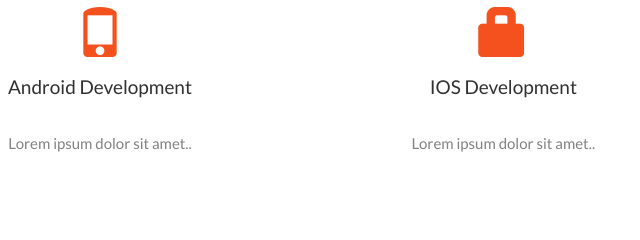
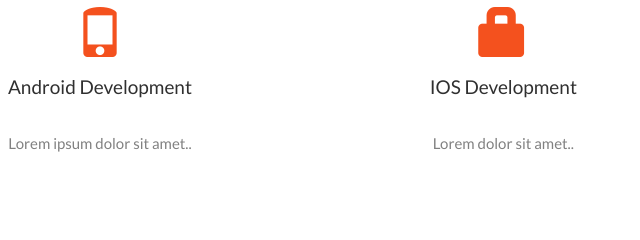
Before and after one commit to tradarcode/tradarcode, a plain HTML site: page index.html in a window 1280 px wide. Shown: the part 1800-2040 px from the top of the page, 540-1180 px from the left. Drawn offline with nearby package versions, Linux system fonts and the light colour scheme; files that its build step writes are made by us from their sources.

Commit message:
Update index.html

```diff
--- a/index.html
+++ b/index.html
@@ -104,7 +104,7 @@ Since our inception, we’ve made it our mission to find and empower talented in
     <div class="col-sm-4">
       <span class="glyphicon glyphicon-lock logo-small"></span>
       <h4>IOS Development</h4>
-      <p>Lorem ipsum dolor sit amet..</p>
+      <p>Lorem  dolor sit amet..</p>
     </div>
   </div>
   <br><br>
```
